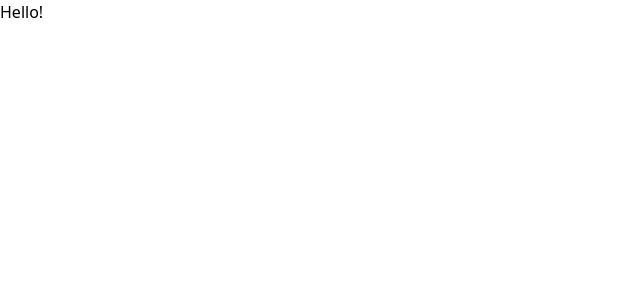
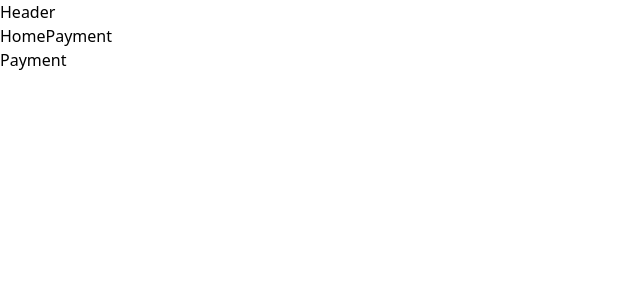
Before and after one commit to devsantosbruno/coffee-delivery, a React (Vite) app: page /payment in a window 1280 px wide. Shown: the top 300 px of the page, without its empty margins (0-640 px from the left). Built offline with nearby package versions, Linux system fonts and the light colour scheme.

Commit message:
feat: react-router-dom working

```diff
--- a/package.json
+++ b/package.json
@@ -10,7 +10,8 @@
   },
   "dependencies": {
     "react": "^18.2.0",
-    "react-dom": "^18.2.0"
+    "react-dom": "^18.2.0",
+    "react-router-dom": "^6.6.1"
   },
   "devDependencies": {
     "@types/react": "^18.0.26",
--- a/src/App.tsx
+++ b/src/App.tsx
@@ -1,5 +1,13 @@
+import { BrowserRouter } from "react-router-dom";
+
+import { Router } from "./Router";
+
 import "./styles/main.css";
 
 export function App() {
-  return <h1>Hello!</h1>;
+  return (
+    <BrowserRouter>
+      <Router />
+    </BrowserRouter>
+  );
 }
--- /dev/null
+++ b/src/Router.tsx
@@ -0,0 +1,17 @@
+import { Route } from "react-router";
+import { Routes } from "react-router-dom";
+import { DefaultLayout } from "./layouts/DefaultLayout";
+
+import { Home } from "./pages/Home";
+import { Payment } from "./pages/Payment";
+
+export function Router() {
+  return (
+    <Routes>
+      <Route path="/" element={<DefaultLayout />}>
+        <Route path="/" element={<Home />} />
+        <Route path="/payment" element={<Payment />} />
+      </Route>
+    </Routes>
+  );
+}
--- /dev/null
+++ b/src/components/Header.tsx
@@ -0,0 +1,19 @@
+import { NavLink } from "react-router-dom";
+
+export function Header() {
+  return (
+    <div>
+      <h1>Header</h1>
+
+      <nav>
+        <NavLink to="/" title="Home">
+          Home
+        </NavLink>
+
+        <NavLink to="/payment" title="Payment">
+          Payment
+        </NavLink>
+      </nav>
+    </div>
+  );
+}
--- /dev/null
+++ b/src/layouts/DefaultLayout/index.tsx
@@ -0,0 +1,13 @@
+import { Outlet } from "react-router-dom";
+
+import { Header } from "../../components/Header";
+
+export function DefaultLayout() {
+  return (
+    <div>
+      <Header />
+
+      <Outlet />
+    </div>
+  );
+}
--- /dev/null
+++ b/src/pages/Home/index.tsx
@@ -0,0 +1,3 @@
+export function Home() {
+  return <h1>Home</h1>;
+}
--- /dev/null
+++ b/src/pages/Payment/index.tsx
@@ -0,0 +1,3 @@
+export function Payment() {
+  return <h1>Payment</h1>;
+}
--- a/src/styles/main.css
+++ b/src/styles/main.css
@@ -2,4 +2,4 @@
 @tailwind utilities;
 @tailwind components;
 
-@layer url('https://fonts.googleapis.com/css2?family=Baloo+2:wght@400;500;600;700;800&display=swap');
+@layer url('https://fonts.googleapis.com/css2?family=Baloo+2:wght@700;800&family=Roboto:wght@400;700&display=swap');
--- a/tailwind.config.cjs
+++ b/tailwind.config.cjs
@@ -3,9 +3,37 @@ module.exports = {
   content: ["./src/*.tsx", "./src/**/*.tsx", "./index.html"],
   theme: {
     fontFamily: {
-      body: ["Baloo 2", "cursive"],
+      body: ["Roboto", "sans-serif"],
+      baloo: ["Baloo 2", "cursive"],
     },
-    extend: {},
+    extend: {
+      colors: {
+        white: "#FFF",
+
+        "gray-100": "#FAFAFA",
+        "gray-200": "#F3F2F2",
+        "gray-300": "#EDEDED",
+        "gray-400": "#E6E5E5",
+        "gray-500": "#D7D5D5",
+
+        "brown-200": "#8D8686",
+        "brown-300": "#574F4D",
+        "brown-500": "#403937",
+        "brown-700": "#272221",
+
+        "yellow-200": "#F1E9C9",
+        "yellow-500": "#DBAC2C",
+        "yellow-700": "#C47F17",
+
+        "purple-200": "#EBE5F9",
+        "purple-400": "#8047F8",
+        "purple-600": "#4B2995",
+      },
+      backgroundImage: {
+        withColors: "url('./src/assets/background-colors.svg')",
+        // withColors: "url('/background-colors.svg')",
+      },
+    },
   },
   plugins: [],
 };
```
Also changed, not shown: 1 other file (tests, documents, lock files or other folders).
